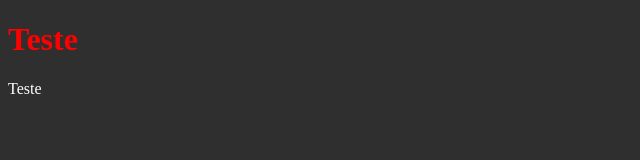
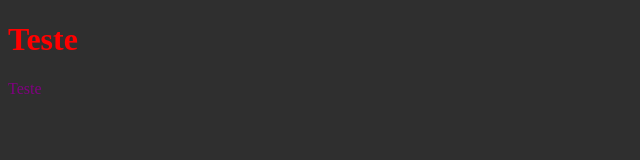
Before and after one commit to AlessandroMoreira19/feitness-club, a plain HTML site: page aula2/ex1.html in a window 1280 px wide. Shown: the full height of the page, 0-640 px from the left. Drawn offline with Linux system fonts and the light colour scheme.

Commit message:
Novo Save

```diff
--- a/aula2/ex1.html
+++ b/aula2/ex1.html
@@ -9,6 +9,6 @@
 </head>
 <body>
     <h1 class="vermelho">Teste</h1>
-    <p class="white">Teste</p>
+    <p id="purple">Teste</p>
 </body>
 </html>
--- a/aula2/main.css
+++ b/aula2/main.css
@@ -2,3 +2,4 @@
 .azul{color:blue}
 .white{color:white}
 h3{color:yellow;}
+#purple{color:purple;}
```
